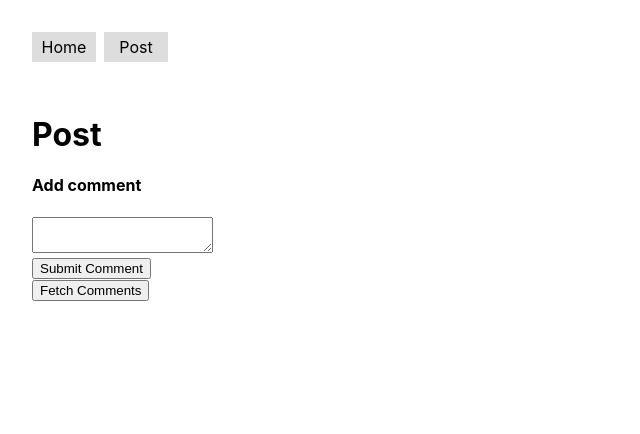
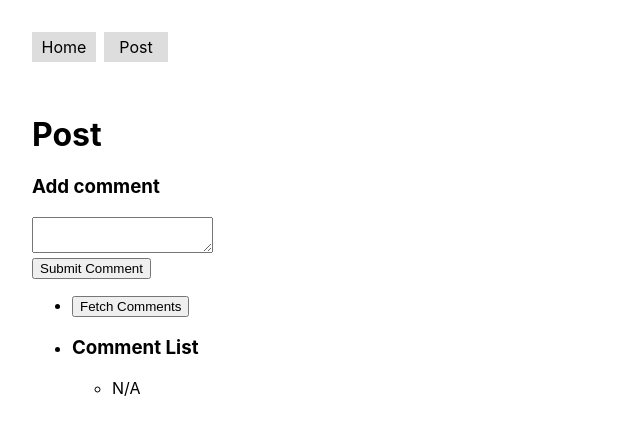
Before and after one commit to diegolsarmiento/simple-react-next-redux, a Next.js app: page /post in a window 1280 px wide. Shown: the top 434 px of the page, without its empty margins (0-640 px from the left). Built offline with nearby package versions, Linux system fonts and the light colour scheme.

Commit message:
Added commentList

```diff
--- a/components/CommentBox.tsx
+++ b/components/CommentBox.tsx
@@ -2,6 +2,7 @@ import React, { useState, ChangeEvent, FormEvent } from 'react';
 import { connect } from 'react-redux';
 import { fetchContentApi, saveComment } from '../store/slices/comments';
 import { bindActionCreators } from 'redux';
+import CommentList from './CommentList';
 
 const CommentBox = (props: any) => {
     const title = 'Add comment';
@@ -12,6 +13,8 @@ const CommentBox = (props: any) => {
         event.preventDefault();
         setComment(comment);
         props.saveComment(comment);
+        //clean it
+        setComment('');
     }
 
     const handleChange = (event: ChangeEvent<HTMLTextAreaElement>) => {
@@ -22,13 +25,16 @@ const CommentBox = (props: any) => {
         <div>
             <div>
                 <form onSubmit={handleSubmit} role="box">
-                    <h4>{title}</h4>
+                    <h3>{title}</h3>
                     <textarea aria-label="text-comment" onChange={handleChange} value={comment} />
                     <div>
                         <button>{buttonText}</button>
                     </div>
                 </form>
-                <button aria-label="async-button" onClick={props.fetchContentApi}>Fetch Comments</button>
+                <ul>
+                    <li><button aria-label="async-button" onClick={props.fetchContentApi}>Fetch Comments</button></li>
+                    <li><CommentList /></li>
+               </ul>
             </div>
         </div>
     )
```
